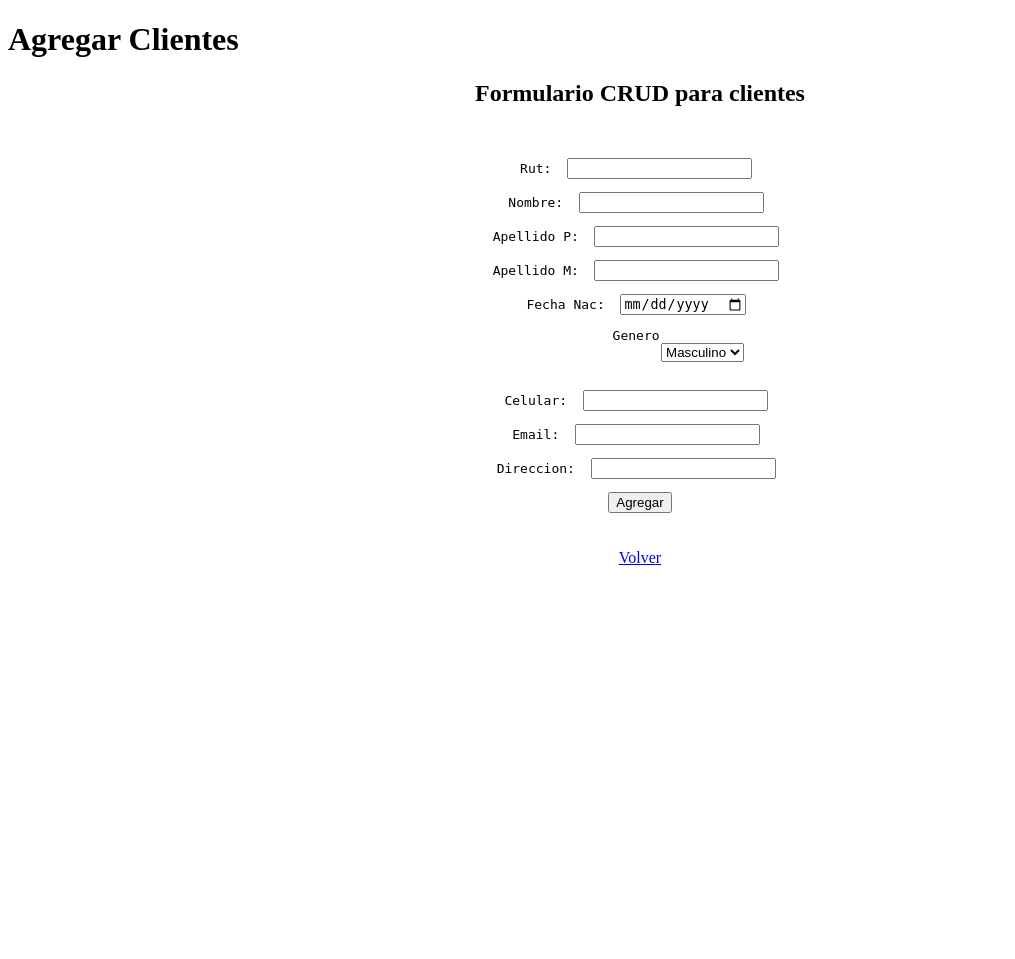
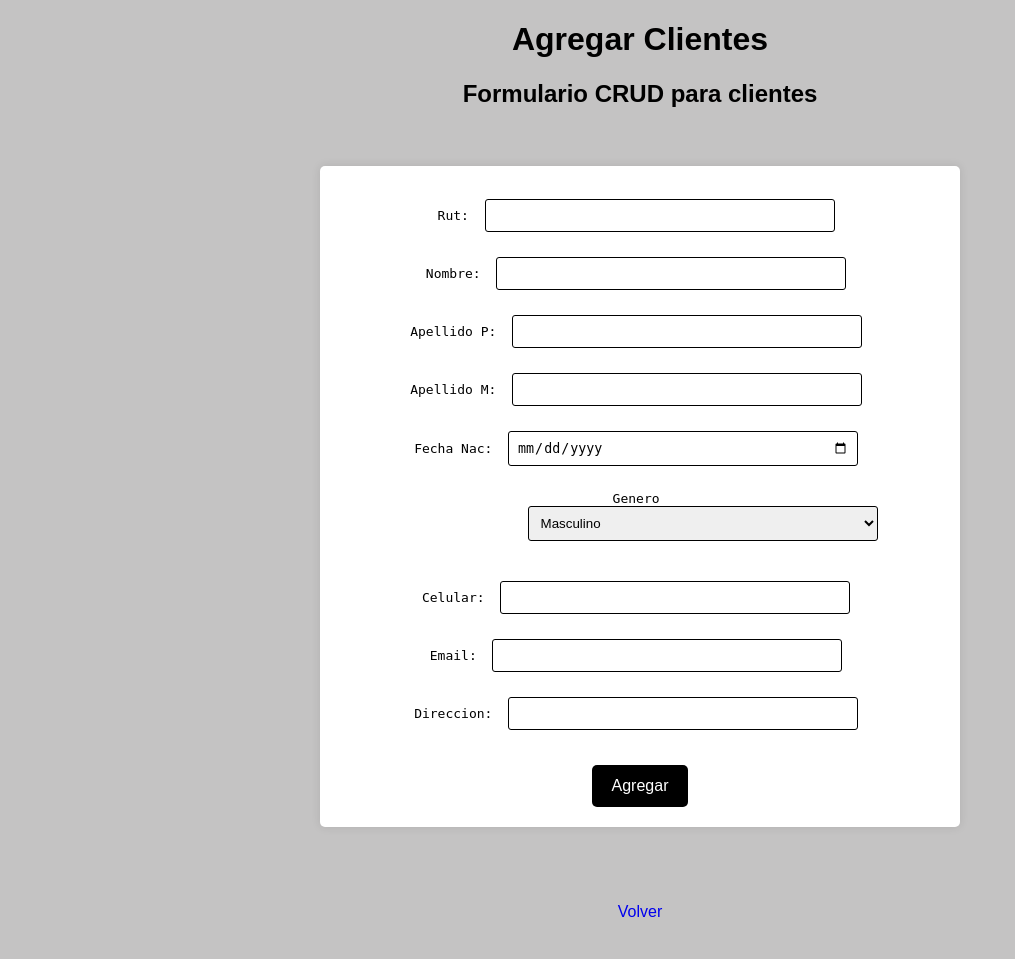
Before and after one commit to Nikolai222222/orms-ready, a Django app: page /clientes/clientesAdd in a window 1280 px wide. Shown: the whole page, without its empty margins (0-1015 px from the left). Before the commit the page ends 565 px from the top, so only its background shows below. Run offline with Django 4.2, Linux system fonts and the light colour scheme; data comes from the database, SQL or seed files in the repository; both versions use the stored data as it was after the commit.

Commit message:
3er cambio

```diff
--- a/clientes/templates/clientes/clientes_add.html
+++ b/clientes/templates/clientes/clientes_add.html
@@ -39,5 +39,77 @@
             {% endif %}
         </div>
     </div>
+
+    <style>
+        body {
+            background-color: rgb(196, 195, 195);
+            font-family: Arial, sans-serif;
+        }
+
+        h1, h2 {
+            text-align: center;
+        }
+
+        form {
+            width: 80%;
+            max-width: 600px;
+            margin: 20px auto;
+            background-color: white;
+            padding: 20px;
+            border-radius: 5px;
+            box-shadow: 0 0 10px rgba(0, 0, 0, 0.1);
+            }
+
+        form pre {
+            margin-bottom: 15px;
+        }
+
+        form input[type="text"],
+        form input[type="date"],
+        form input[type="email"],
+        form select {
+            width: calc(60% - 10px);
+            padding: 8px;
+            margin-bottom: 10px;
+            border: 1px solid #000000;
+            border-radius: 3px;
+            box-sizing: border-box;
+        }
+
+        form input[type="submit"] {
+            background-color: #000000;
+            color: white;
+            border: none;
+            padding: 12px 20px;
+            text-align: center;
+            text-decoration: none;
+            display: inline-block;
+            font-size: 16px;
+            margin-top: 10px;
+            cursor: pointer;
+            border-radius: 5px;
+            transition: background-color 0.9s ease;
+        }
+
+        form input[type="submit"]:hover {
+            background-color: #525252;
+
+        }
+
+        a {
+            display: block;
+            text-align: center;
+            margin-top: 20px;
+            text-decoration: none;
+        }
+
+        #idMensajes {
+            text-align: center;
+            margin-top: 20px;
+        }
+    </style>
+
+
+
 </body>
 </html>
```
Also changed, not shown: clientes/templates/clientes/clientes_edit.html (+68 -0 lines), clientes/templates/clientes/clientes_list.html (+60 -3 lines), db.sqlite3.
